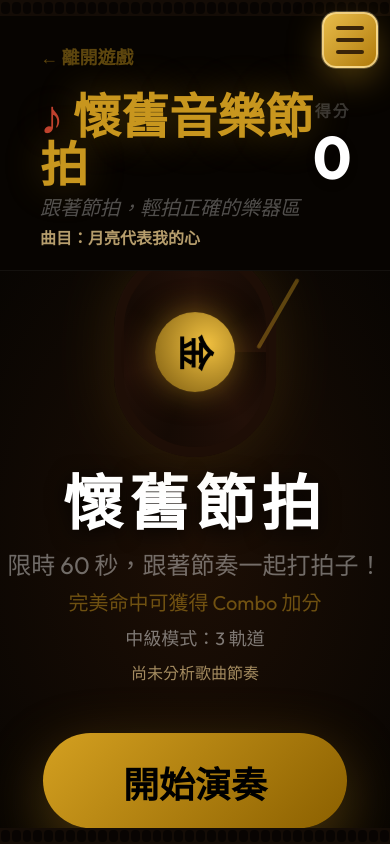
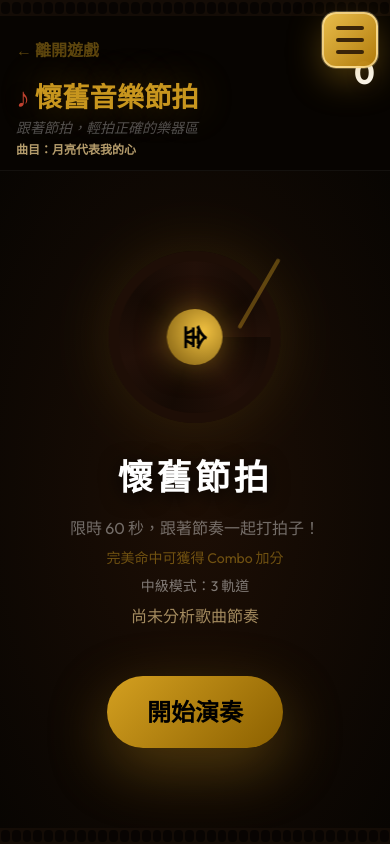
Before and after one commit to yukiyang08/KIM-I, a Vue app: page /game/music in a window 390 px wide. Built offline with nearby package versions, Linux system fonts and the light colour scheme.

Commit message:
refactor: enhance layout and styling in App.vue, SidebarNav.vue, and MusicRhythmGame.vue for improved UI and responsiveness

```diff
--- a/src/App.vue
+++ b/src/App.vue
@@ -1,5 +1,6 @@
 <template>
-  <div class="h-screen w-full bg-[#1e1e1e] overflow-hidden flex flex-col font-['Outfit',_'Noto_Sans_TC']">
+    <div class="h-[100dvh] min-h-screen w-full bg-[#1e1e1e] overflow-hidden flex flex-col font-['Outfit',_'Noto_Sans_TC']"
+      style="padding-bottom: env(safe-area-inset-bottom, 0px);">
 
     <!-- Sidebar Navigation -->
     <SidebarNav />
--- a/src/views/MusicRhythmGame.vue
+++ b/src/views/MusicRhythmGame.vue
@@ -1,5 +1,5 @@
 <template>
-  <div class="h-full w-full flex flex-col font-['Outfit','Noto_Sans_TC'] overflow-y-auto overflow-x-hidden select-none touch-none"
+  <div class="h-full w-full flex flex-col font-['Outfit','Noto_Sans_TC'] overflow-y-auto overflow-x-hidden select-none"
        style="background: #0A0704;">
 
     <!-- Film strip top -->
@@ -8,30 +8,30 @@
     </div>
 
     <!-- Header -->
-    <header class="shrink-0 px-10 py-5 flex justify-between items-center border-b z-10 relative"
+    <header class="shrink-0 px-4 sm:px-6 md:px-10 py-3 sm:py-4 md:py-5 flex justify-between items-start sm:items-center gap-3 sm:gap-0 border-b z-10 relative"
             style="background: rgba(8,5,2,0.97); border-color: rgba(255,255,255,0.05);">
       <div>
-        <button @click="goBack" class="flex items-center gap-2 mb-3 text-lg font-bold transition-colors"
+        <button @click="goBack" class="flex items-center gap-2 mb-2 sm:mb-3 text-base sm:text-lg font-bold transition-colors"
                 style="color: rgba(200,150,30,0.45);"
                 @mouseover="e => e.currentTarget.style.color = '#C8961E'"
                 @mouseleave="e => e.currentTarget.style.color = 'rgba(200,150,30,0.45)'">
           ← 離開遊戲
         </button>
-        <h1 class="text-5xl font-black" style="color: #C8961E; text-shadow: 0 0 40px rgba(200,150,30,0.3);">
+        <h1 class="font-black leading-tight" style="font-size: clamp(1.6rem, 7vw, 3rem); color: #C8961E; text-shadow: 0 0 40px rgba(200,150,30,0.3);">
           <span style="color: #C04030;">♪</span> 懷舊音樂節拍
         </h1>
-        <p class="text-xl mt-1.5 italic font-medium" style="color: rgba(255,255,255,0.3);">
+        <p class="text-sm sm:text-base md:text-xl mt-1 sm:mt-1.5 italic font-medium" style="color: rgba(255,255,255,0.3);">
           跟著節拍，輕拍正確的樂器區
         </p>
-        <p class="text-base mt-1 font-semibold" style="color: rgba(240,208,144,0.75);">
+        <p class="text-xs sm:text-sm md:text-base mt-1 font-semibold" style="color: rgba(240,208,144,0.75);">
           曲目：{{ selectedSong.name }}
         </p>
       </div>
-      <div class="text-right">
-        <div class="text-base font-bold uppercase tracking-widest mb-1" style="color: rgba(255,255,255,0.2);">得分</div>
-        <div class="text-6xl font-black text-white tabular-nums drop-shadow-lg">{{ score }}</div>
+      <div class="text-right shrink-0">
+        <div class="text-xs sm:text-sm md:text-base font-bold uppercase tracking-widest mb-1" style="color: rgba(255,255,255,0.2);">得分</div>
+        <div class="font-black text-white tabular-nums drop-shadow-lg" style="font-size: clamp(2rem, 7vw, 3.75rem);">{{ score }}</div>
         <transition name="combo-pop">
-          <div v-if="combo > 1" key="combo" class="text-2xl font-black mt-1"
+          <div v-if="combo > 1" key="combo" class="text-base sm:text-lg md:text-2xl font-black mt-1"
                style="color: #C8961E; text-shadow: 0 0 16px rgba(200,150,30,0.5);">
             {{ combo }}x COMBO！
           </div>
@@ -48,10 +48,10 @@
            style="background: radial-gradient(ellipse at center, rgba(30,15,5,0.95), rgba(8,5,2,0.98));">
 
         <!-- Vinyl record -->
-        <div class="relative mb-10" style="width:210px; height:210px;">
+        <div class="relative mb-7 sm:mb-10" style="width: min(44vw, 210px); height: min(44vw, 210px);">
           <div class="w-full h-full rounded-full flex items-center justify-center vinyl-spin"
                style="background: conic-gradient(from 0deg, #150A04 0%, #221008 15%, #150A04 30%, #221008 45%, #150A04 60%, #221008 75%, #150A04 90%, #221008 100%); border: 10px solid #1E0E06; box-shadow: 0 0 60px rgba(200,150,30,0.15);">
-            <div class="w-20 h-20 rounded-full flex items-center justify-center text-4xl font-black"
+            <div class="w-14 h-14 sm:w-20 sm:h-20 rounded-full flex items-center justify-center text-2xl sm:text-4xl font-black"
                  style="background: radial-gradient(circle at 40% 35%, #F0C040, #7A5A10); box-shadow: 0 0 30px rgba(200,150,30,0.5);">
               金
             </div>
@@ -61,12 +61,12 @@
                style="background: rgba(200,150,30,0.4); transform: rotate(30deg);"></div>
         </div>
 
-        <h2 class="text-6xl font-black text-white mb-4 tracking-widest" style="text-shadow: 0 4px 20px rgba(0,0,0,0.8);">
+        <h2 class="font-black text-white mb-3 sm:mb-4 tracking-widest" style="font-size: clamp(2rem, 9vw, 3.75rem); text-shadow: 0 4px 20px rgba(0,0,0,0.8);">
           懷舊節拍
         </h2>
-        <p class="text-2xl mb-2" style="color: rgba(255,255,255,0.4);">限時 60 秒，跟著節奏一起打拍子！</p>
-        <p class="text-xl mb-2" style="color: rgba(200,150,30,0.5);">完美命中可獲得 Combo 加分</p>
-        <p class="text-lg mb-2" style="color: rgba(255,255,255,0.45);">{{ laneModeText }}</p>
+        <p class="text-base sm:text-xl mb-2 text-center px-6" style="color: rgba(255,255,255,0.4);">限時 60 秒，跟著節奏一起打拍子！</p>
+        <p class="text-sm sm:text-lg mb-2 text-center px-6" style="color: rgba(200,150,30,0.5);">完美命中可獲得 Combo 加分</p>
+        <p class="text-sm sm:text-base md:text-lg mb-2" style="color: rgba(255,255,255,0.45);">{{ laneModeText }}</p>
         <p class="text-base mb-12" style="color: rgba(240,208,144,0.65);">{{ beatDetectStatus || '尚未分析歌曲節奏' }}</p>
 
         <p v-if="audioWarning" class="text-lg mb-6 px-6 py-3 rounded-xl"
@@ -75,7 +75,7 @@
         </p>
 
         <button @click="startGame"
-          class="px-20 py-8 rounded-full text-black text-4xl font-black active:scale-95 transition-transform"
+          class="px-10 sm:px-16 md:px-20 py-5 sm:py-7 md:py-8 rounded-full text-black text-2xl sm:text-3xl md:text-4xl font-black active:scale-95 transition-transform"
           style="background: linear-gradient(135deg, #D4A020, #8B6000); box-shadow: 0 20px 60px rgba(200,150,30,0.35);">
           開始演奏
         </button>
@@ -89,15 +89,15 @@
           <div class="h-full transition-none" style="background: linear-gradient(90deg, #C8961E, #E0B030);"
                :style="{ width: timerBarWidth }"></div>
         </div>
-        <div class="absolute top-2 right-5 text-xl font-bold z-10 tabular-nums"
+        <div class="absolute top-2 right-3 sm:right-5 text-sm sm:text-xl font-bold z-10 tabular-nums"
              style="color: rgba(255,255,255,0.35);">
           {{ Math.ceil(timeLeft / 1000) }}s
         </div>
-        <div class="absolute top-2 left-5 text-sm font-semibold z-10 px-3 py-1.5 rounded-lg"
+        <div class="absolute top-2 left-3 sm:left-5 text-[11px] sm:text-sm font-semibold z-10 px-2.5 sm:px-3 py-1 sm:py-1.5 rounded-lg"
              style="color: rgba(255,245,214,0.9); background: rgba(60,38,14,0.42); border: 1px solid rgba(230,192,116,0.35);">
           {{ beatDetectStatus || '節奏分析中' }}
         </div>
-        <div v-if="audioWarning" class="absolute top-12 left-5 text-sm font-semibold z-10 px-3 py-1.5 rounded-lg"
+        <div v-if="audioWarning" class="absolute top-11 sm:top-12 left-3 sm:left-5 text-[11px] sm:text-sm font-semibold z-10 px-2.5 sm:px-3 py-1 sm:py-1.5 rounded-lg"
              style="color: #FFD2B0; background: rgba(120,40,20,0.35); border: 1px solid rgba(255,180,120,0.35);">
           {{ audioWarning }}
         </div>
@@ -110,7 +110,7 @@
 
             <!-- Top lane marker -->
             <div class="absolute top-3 inset-x-0 flex justify-center z-10 pointer-events-none">
-              <span class="text-4xl drop-shadow-lg">{{ lane.icon }}</span>
+              <span class="text-2xl sm:text-3xl md:text-4xl drop-shadow-lg">{{ lane.icon }}</span>
             </div>
 
             <!-- Centre guide line -->
@@ -120,7 +120,7 @@
             <div v-for="note in notesInLane[li]" :key="note.id"
                  class="absolute left-1/2 pointer-events-none z-20"
                  :style="{ top: note.y + '%', transform: 'translate(-50%, -50%)' }">
-              <div class="w-16 h-16 rounded-full flex items-center justify-center text-3xl font-black drop-shadow-2xl"
+              <div class="w-10 h-10 sm:w-14 sm:h-14 md:w-16 md:h-16 rounded-full flex items-center justify-center text-xl sm:text-2xl md:text-3xl font-black drop-shadow-2xl"
                    :style="{
                      background: `radial-gradient(circle at 38% 32%, ${lane.noteLight}, ${lane.noteDark})`,
                      border: `3px solid ${lane.accent}`,
@@ -155,9 +155,8 @@
             <button class="absolute bottom-0 inset-x-0 z-20 flex items-center justify-center"
                     :style="{ height: '18%', background: lane.btnBg,
                               borderTop: `1px solid ${lane.accent}30` }"
-                    @mousedown.prevent="onTap(li)"
-                    @touchstart.prevent="onTap(li)">
-              <span class="text-3xl font-black" :style="{ color: lane.accent }">
+                    @pointerdown.prevent="onTap(li)">
+              <span class="text-xl sm:text-2xl md:text-3xl font-black" :style="{ color: lane.accent }">
                 拍
               </span>
             </button>
@@ -169,44 +168,44 @@
       <div v-if="gameState === 'finished'"
            class="absolute inset-0 flex flex-col items-center justify-center z-20"
            style="background: rgba(5,3,1,0.85); backdrop-filter: blur(4px);">
-        <div class="text-[100px] mb-3 drop-shadow-2xl">🎼</div>
-        <h2 class="text-7xl font-black mb-6 tracking-widest"
-            style="color: #C8961E; text-shadow: 0 0 40px rgba(200,150,30,0.4);">
+        <div class="text-[56px] sm:text-[78px] md:text-[100px] mb-3 drop-shadow-2xl">🎼</div>
+        <h2 class="font-black mb-5 sm:mb-6 tracking-widest text-center px-4"
+            style="font-size: clamp(2rem, 9vw, 4.5rem); color: #C8961E; text-shadow: 0 0 40px rgba(200,150,30,0.4);">
           演奏結束！
         </h2>
 
-        <div class="flex gap-12 mb-8 text-center">
+        <div class="grid grid-cols-2 sm:flex gap-5 sm:gap-10 md:gap-12 mb-8 text-center">
           <div>
-            <div class="text-5xl font-black" style="color: #F0C040;">{{ accuracy.perfect }}</div>
-            <div class="text-xl mt-1" style="color: rgba(255,255,255,0.35);">完美</div>
+            <div class="text-3xl sm:text-4xl md:text-5xl font-black" style="color: #F0C040;">{{ accuracy.perfect }}</div>
+            <div class="text-sm sm:text-base md:text-xl mt-1" style="color: rgba(255,255,255,0.35);">完美</div>
           </div>
           <div>
-            <div class="text-5xl font-black text-green-400">{{ accuracy.good }}</div>
-            <div class="text-xl mt-1" style="color: rgba(255,255,255,0.35);">好</div>
+            <div class="text-3xl sm:text-4xl md:text-5xl font-black text-green-400">{{ accuracy.good }}</div>
+            <div class="text-sm sm:text-base md:text-xl mt-1" style="color: rgba(255,255,255,0.35);">好</div>
           </div>
           <div>
-            <div class="text-5xl font-black text-red-400">{{ accuracy.miss }}</div>
-            <div class="text-xl mt-1" style="color: rgba(255,255,255,0.35);">漏拍</div>
+            <div class="text-3xl sm:text-4xl md:text-5xl font-black text-red-400">{{ accuracy.miss }}</div>
+            <div class="text-sm sm:text-base md:text-xl mt-1" style="color: rgba(255,255,255,0.35);">漏拍</div>
           </div>
           <div>
-            <div class="text-5xl font-black text-white">{{ maxCombo }}</div>
-            <div class="text-xl mt-1" style="color: rgba(255,255,255,0.35);">最大 Combo</div>
+            <div class="text-3xl sm:text-4xl md:text-5xl font-black text-white">{{ maxCombo }}</div>
+            <div class="text-sm sm:text-base md:text-xl mt-1" style="color: rgba(255,255,255,0.35);">最大 Combo</div>
           </div>
         </div>
 
-        <div class="text-3xl mb-10" style="color: rgba(255,255,255,0.45);">
+        <div class="text-lg sm:text-2xl md:text-3xl mb-8 sm:mb-10" style="color: rgba(255,255,255,0.45);">
           總得分
-          <span class="font-black text-5xl text-white ml-3">{{ score }}</span>
+          <span class="font-black text-3xl sm:text-4xl md:text-5xl text-white ml-2 sm:ml-3">{{ score }}</span>
         </div>
 
-        <div class="flex gap-6">
+        <div class="flex flex-col sm:flex-row gap-4 sm:gap-6 w-full max-w-[440px] px-4">
           <button @click="startGame"
-            class="px-14 py-6 rounded-full text-black text-3xl font-black active:scale-95 transition-transform"
+            class="px-10 sm:px-14 py-4 sm:py-6 rounded-full text-black text-xl sm:text-2xl md:text-3xl font-black active:scale-95 transition-transform"
             style="background: linear-gradient(135deg, #D4A020, #8B6000);">
             再演一曲
           </button>
           <button @click="goBack"
-            class="px-14 py-6 rounded-full text-white text-3xl font-bold active:scale-95 transition-transform"
+            class="px-10 sm:px-14 py-4 sm:py-6 rounded-full text-white text-xl sm:text-2xl md:text-3xl font-bold active:scale-95 transition-transform"
             style="background: rgba(255,255,255,0.08); border: 1px solid rgba(255,255,255,0.15);">
             離開
           </button>
```
Also changed, not shown: src/components/SidebarNav.vue (+12 -12 lines).
